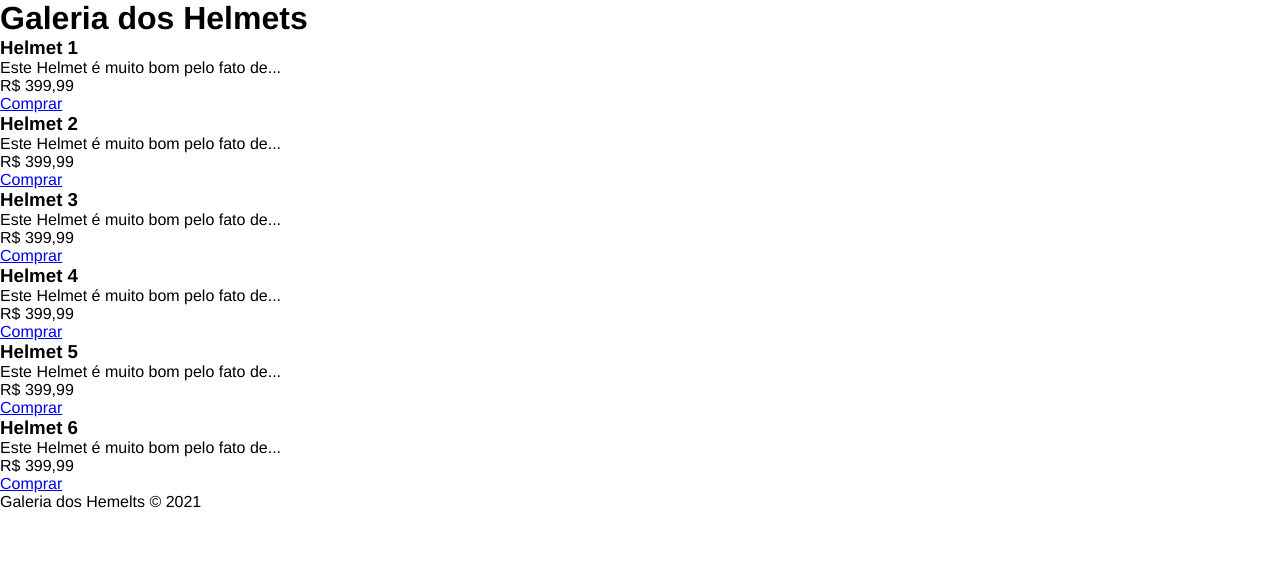
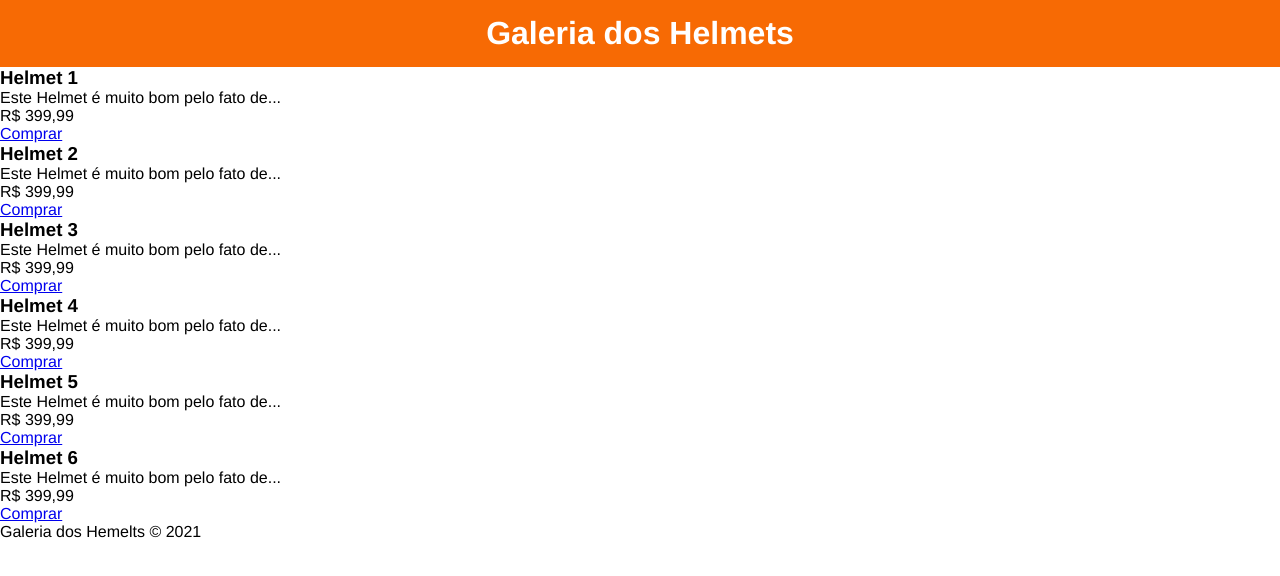
Before and after one commit to Pedro-Henri-pit/projeto-css3, a plain HTML site: page img helmet/index.html in a window 1280 px wide. Drawn offline with Linux system fonts and the light colour scheme; files that its build step writes are made by us from their sources.

Commit message:
atualização

```diff
--- a/css/styles.css
+++ b/css/styles.css
@@ -4,3 +4,11 @@
     box-sizing: border-box;
     font-family: helvetica;
 }
+
+/*Cabeçalho */
+header {
+    background-color: #f76a04;
+    color: #fff;
+    padding: 15px;
+    text-align: center;
+}
```
